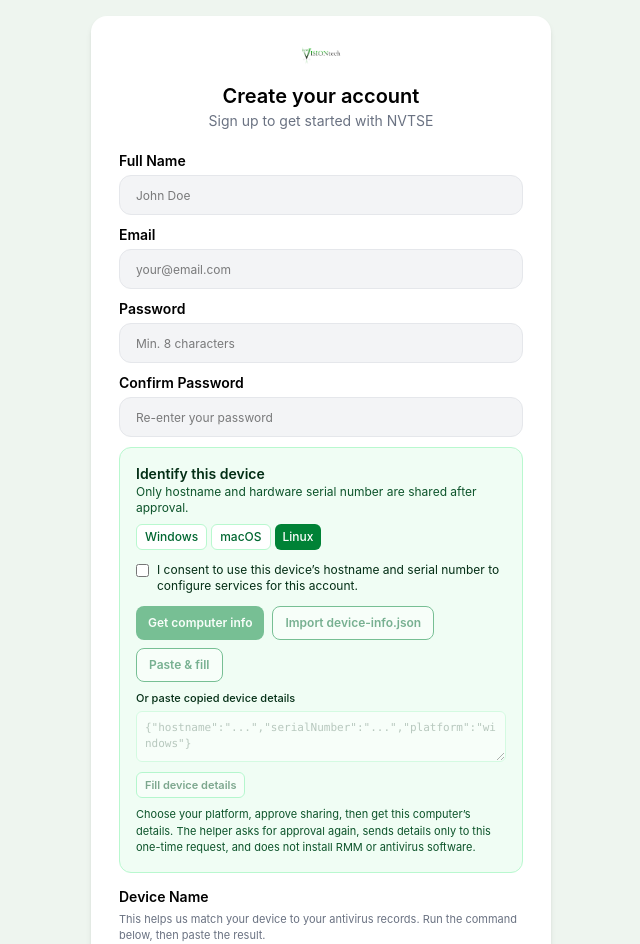
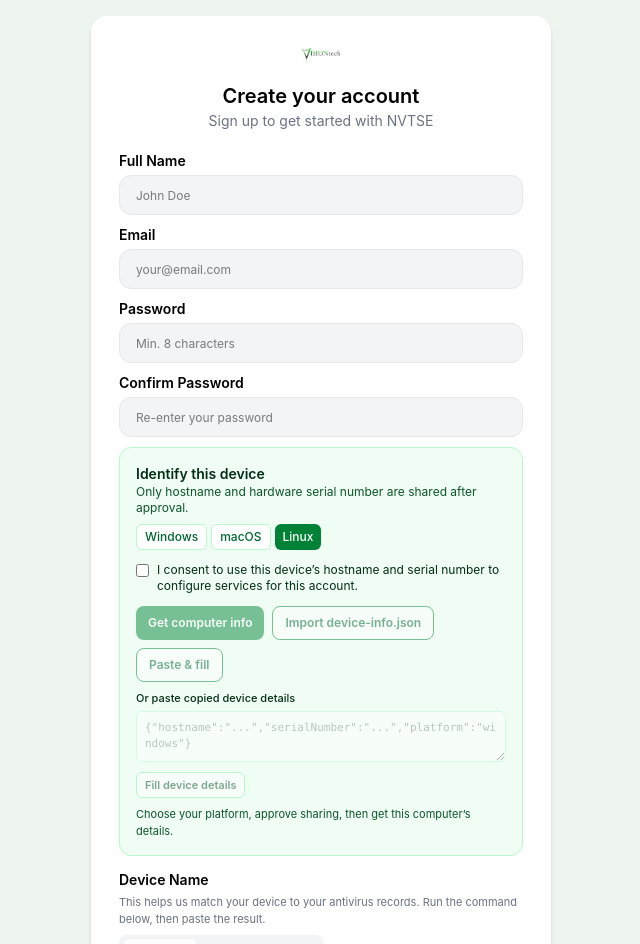
Before and after one commit to Monarch428/vision-tech, a React (Vite) app in the folder Frontend/: page /new-user in a window 1280 px wide. Shown: the top 944 px of the page, without its empty margins (319-959 px from the left). Built offline with nearby package versions, Linux system fonts and the light colour scheme; no server answers.

Commit message:
device identity updaate

```diff
--- a/Frontend/src/components/DeviceIdentityAssistant.tsx
+++ b/Frontend/src/components/DeviceIdentityAssistant.tsx
@@ -43,6 +43,6 @@ export default function DeviceIdentityAssistant({ onIdentity, onPlatformChange,
     <div className="mt-3 flex flex-wrap gap-2"><button type="button" disabled={!consent || starting || !!session} onClick={start} className="rounded-lg bg-green-700 px-3 py-2 text-xs font-semibold text-white disabled:opacity-50">{starting ? "Preparing helper…" : "Get computer info"}</button>{session && <a href={session.helperUrl} className="rounded-lg bg-green-800 px-3 py-2 text-xs font-semibold text-white">Download helper</a>}<button type="button" disabled={!consent} onClick={() => uploadRef.current?.click()} className="rounded-lg border border-green-700 bg-white px-3 py-2 text-xs font-semibold text-green-800 disabled:opacity-50">Import device-info.json</button><button type="button" disabled={!consent} onClick={async () => { try { apply(await navigator.clipboard.readText()); } catch { setMessage("Clipboard access was unavailable. Paste JSON below instead."); } }} className="rounded-lg border border-green-700 bg-white px-3 py-2 text-xs font-semibold text-green-800 disabled:opacity-50">Paste &amp; fill</button>{session && <button type="button" onClick={() => cancel("Request cancelled. No details were received.")} className="rounded-lg border border-gray-400 bg-white px-3 py-2 text-xs font-semibold text-gray-700">Cancel request</button>}</div>
     <input ref={uploadRef} hidden type="file" accept="application/json,.json" onChange={(e) => importFile(e.target.files?.[0])} />
     <div className="mt-2"><label className="block text-[11px] font-medium text-green-950" htmlFor="device-details-paste">Or paste copied device details</label><textarea id="device-details-paste" value={pasted} disabled={!consent} onChange={(e) => setPasted(e.target.value)} rows={2} placeholder='{"hostname":"...","serialNumber":"...","platform":"windows"}' className="mt-1 w-full rounded-md border border-green-200 bg-white p-2 font-mono text-[11px] text-green-950 disabled:opacity-50" /><button type="button" disabled={!consent || !pasted.trim()} onClick={() => { try { apply(pasted); } catch { setMessage("Paste complete device-details JSON created by a collector."); } }} className="mt-1 rounded-md border border-green-300 bg-white px-2 py-1 text-[11px] font-semibold text-green-900 disabled:opacity-50">Fill device details</button></div>
-    <p className="mt-2 text-[11px] text-green-900">{message} The helper asks for approval again, sends details only to this one-time request, and does not install RMM or antivirus software.</p>
+    <p className="mt-2 text-[11px] text-green-900">{message}{session && " The helper asks for approval again, sends details only to this one-time request, and does not install RMM or antivirus software."}</p>
   </section>;
 }
```
